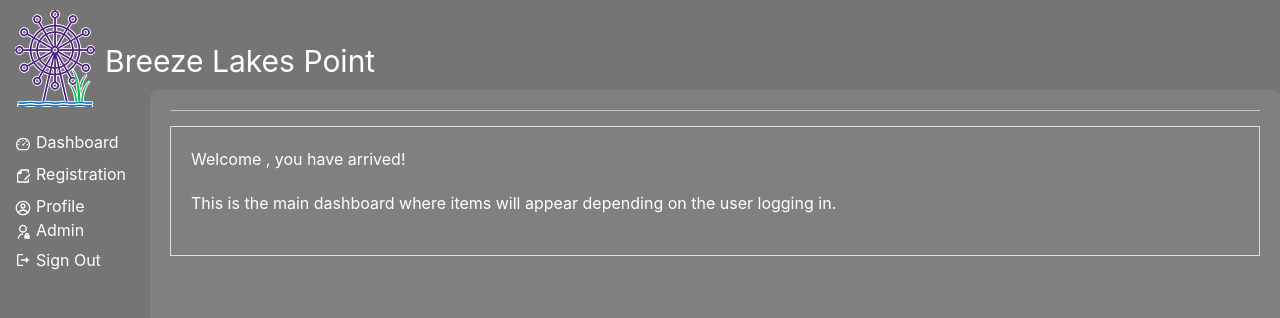
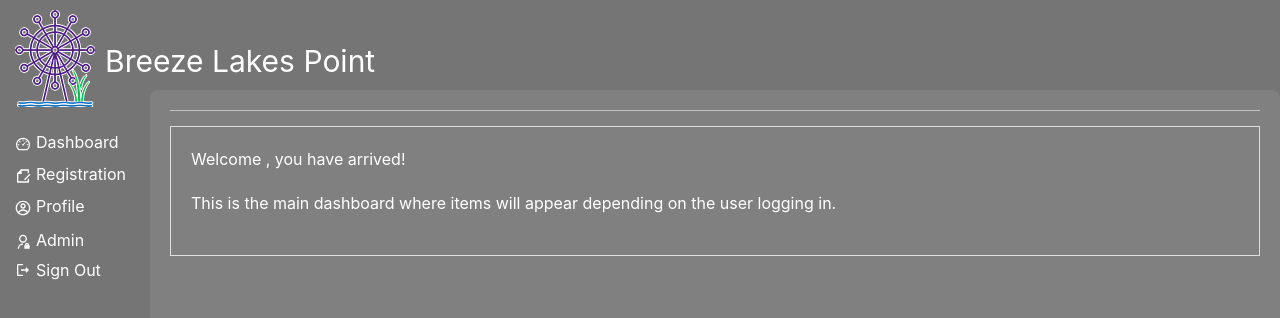
Before and after one commit to kristenkinnearohlmann/breeze-lakes-point-2, a Next.js app: page / in a window 1280 px wide. Shown: the top 318 px of the page. Built offline with nearby package versions, Linux system fonts and the light colour scheme; no server answers.

Commit message:
Clean up commented code, styled list for Admin items

```diff
--- a/components/leftNav.tsx
+++ b/components/leftNav.tsx
@@ -44,13 +44,6 @@ const navMenuAdmin = [
 
 const LeftNav = ({ user }: { user: any }) => {
   const router = useRouter();
-  // let navMenuFiltered = [];
-
-  // if (user?.role === "User") {
-  //   navMenuFiltered = navMenu.filter((nav) => nav.name !== "Admin");
-  // } else {
-  //   navMenuFiltered = navMenu;
-  // }
 
   const handleSubmit = async (e: any) => {
     e.preventDefault();
@@ -88,7 +81,7 @@ const LeftNav = ({ user }: { user: any }) => {
           </List>
         </Box>
         {user?.role === "User" ? null : (
-          <Box>
+          <Box marginTop="10px">
             <List spacing={2}>
               {navMenuAdmin.map((menu) => (
                 <ListItem paddingX="5px" fontSize="16px" key={menu.name}>
```
